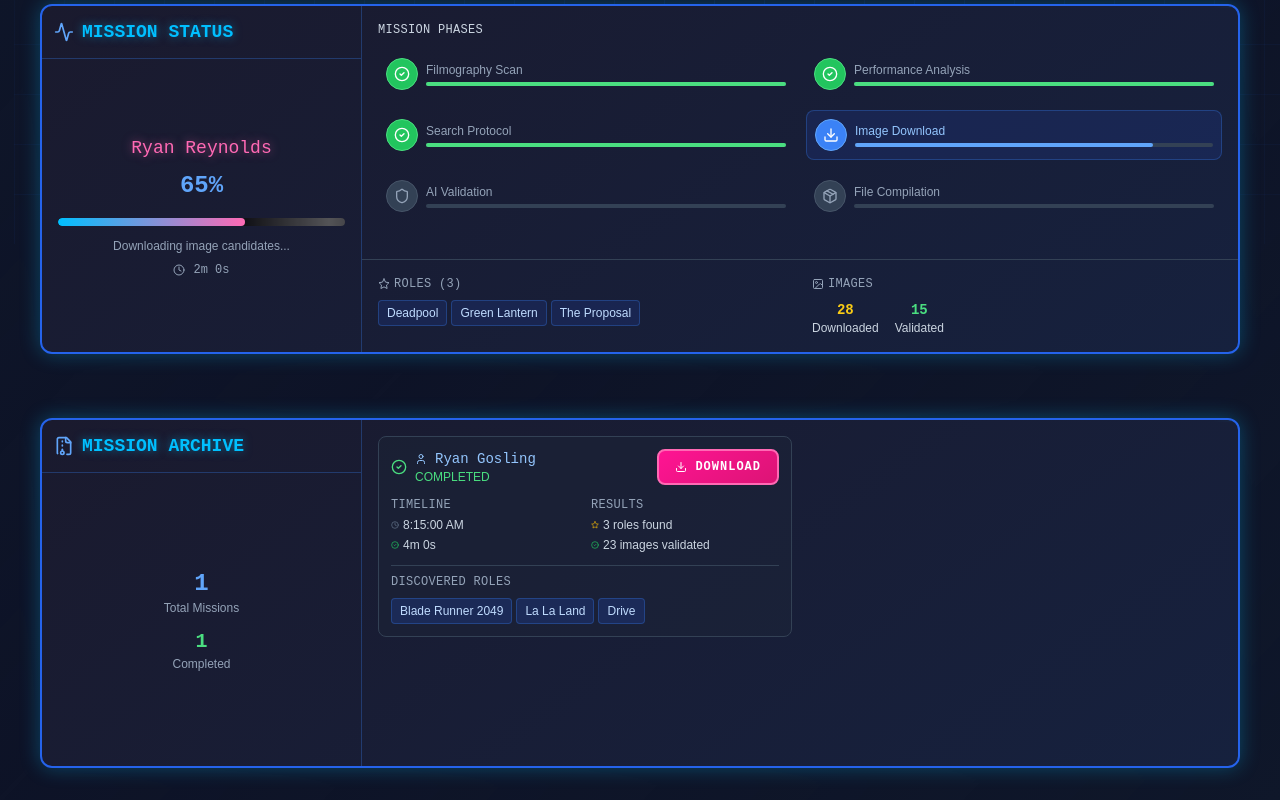
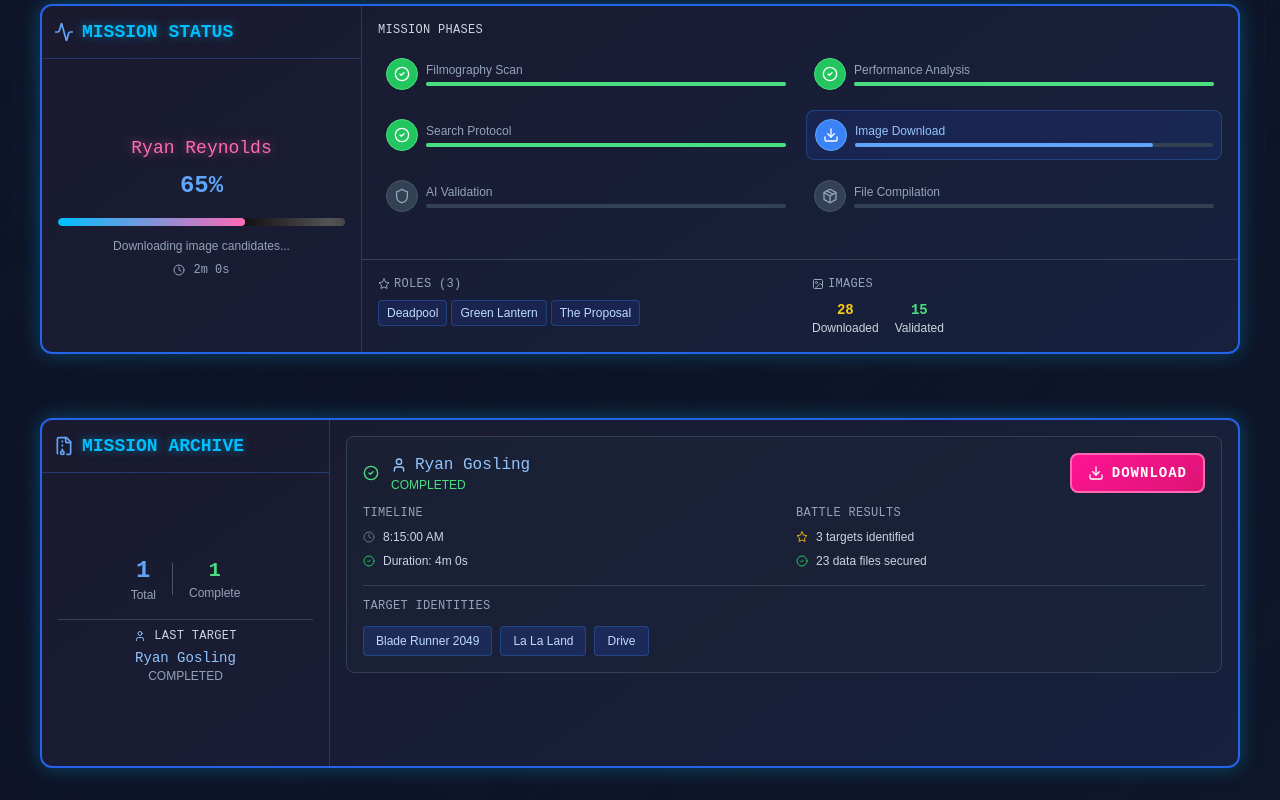
Before and after one commit to Esilos92/print-prep-node, a Next.js app in the folder dashboard/: page / in a window 1280 px wide. Shown: the part 570-1370 px from the top of the page. Built offline with nearby package versions, Linux system fonts and the light colour scheme.

Commit message:
Update JobHistory.tsx

```diff
--- a/dashboard/src/components/JobHistory.tsx
+++ b/dashboard/src/components/JobHistory.tsx
@@ -68,7 +68,7 @@
       <div className="flex h-full">
 
         {/* Left Section - Header & Summary */}
-        <div className="w-80 flex flex-col border-r border-blue-500/30">
+        <div className="w-72 flex flex-col border-r border-blue-500/30">
           {/* Header */}
           <div className="flex items-center justify-between p-3 border-b border-blue-500/30 flex-shrink-0">
             <div className="flex items-center gap-2">
@@ -81,26 +81,43 @@
 
           {/* Summary Stats */}
           <div className="flex-1 flex flex-col justify-center p-4">
-            <div className="text-center space-y-3">
-              <div>
-                <div className="text-2xl font-cyber font-bold text-blue-400">
-                  {jobs.length}
+            <div className="space-y-4">
+              {/* Mission Stats on Same Line */}
+              <div className="flex items-center justify-center gap-4">
+                <div className="text-center">
+                  <div className="text-2xl font-cyber font-bold text-blue-400">
+                    {jobs.length}
+                  </div>
+                  <div className="text-xs text-slate-400 font-ui">Total</div>
                 </div>
-                <div className="text-xs text-slate-400 font-ui">Total Missions</div>
+                <div className="w-px h-8 bg-slate-600"></div>
+                <div className="text-center">
+                  <div className="text-xl font-cyber font-bold text-green-400">
+                    {jobs.filter(j => j.status === 'completed').length}
+                  </div>
+                  <div className="text-xs text-slate-400 font-ui">Complete</div>
+                </div>
               </div>
-              <div>
-                <div className="text-xl font-cyber font-bold text-green-400">
-                  {jobs.filter(j => j.status === 'completed').length}
+
+              {/* Last Processed Celebrity */}
+              {jobs.length > 0 && (
+                <div className="text-center pt-2 border-t border-slate-700">
+                  <div className="flex items-center justify-center gap-2 mb-1">
+                    <User className="w-3 h-3 text-blue-300" />
+                    <span className="text-xs font-cyber text-slate-300 tracking-wide">LAST TARGET</span>
+                  </div>
+                  <div className="text-sm font-cyber text-blue-300">{jobs[0].celebrity}</div>
+                  <div className="text-xs text-slate-400 font-ui">{jobs[0].status.toUpperCase()}</div>
                 </div>
-                <div className="text-xs text-slate-400 font-ui">Completed</div>
-              </div>
+              )}
+
               {jobs.length === 0 && (
-                <div className="mt-4">
+                <div className="text-center pt-2 border-t border-slate-700">
                   <div className="w-12 h-12 bg-slate-800/50 rounded-full flex items-center justify-center mx-auto mb-2">
                     <Calendar className="w-6 h-6 text-slate-600" />
                   </div>
                   <p className="text-xs text-slate-500 font-ui">
-                    No missions logged
+                    No battle data logged
                   </p>
                 </div>
               )}
@@ -116,23 +133,23 @@
             </div>
           ) : (
             <div className="flex-1 overflow-y-auto p-4">
-              <div className="grid grid-cols-1 lg:grid-cols-2 gap-4">
+              <div className="space-y-3">
                 {jobs.map((job, index) => (
                   <motion.div
                     key={job.id}
                     initial={{ opacity: 0, y: 10 }}
                     animate={{ opacity: 1, y: 0 }}
                     transition={{ delay: index * 0.1 }}
-                    className="bg-slate-800/30 border border-slate-700 rounded-lg p-3 hover:border-blue-500/50 transition-all duration-300 hover:bg-slate-800/50"
+                    className="bg-slate-800/30 border border-slate-700 rounded-lg p-4 hover:border-blue-500/50 transition-all duration-300 hover:bg-slate-800/50"
                   >
                     {/* Job Header */}
                     <div className="flex items-center justify-between mb-3">
-                      <div className="flex items-center gap-2 flex-1 min-w-0">
+                      <div className="flex items-center gap-3 flex-1 min-w-0">
                         {getStatusIcon(job.status)}
                         <div className="min-w-0 flex-1">
                           <div className="flex items-center gap-2">
-                            <User className="w-3 h-3 text-blue-300 flex-shrink-0" />
-                            <h4 className="font-cyber text-sm text-blue-300 truncate">
+                            <User className="w-4 h-4 text-blue-300 flex-shrink-0" />
+                            <h4 className="font-cyber text-base text-blue-300 truncate">
                               {job.celebrity}
                             </h4>
                           </div>
@@ -146,34 +163,34 @@
                         <motion.button
                           whileHover={{ scale: 1.05 }}
                           whileTap={{ scale: 0.95 }}
-                          className="cyber-button pink text-xs px-3 py-1 flex items-center gap-1 flex-shrink-0"
+                          className="cyber-button pink text-sm px-4 py-2 flex items-center gap-2 flex-shrink-0"
                           onClick={() => window.open(job.downloadLink, '_blank')}
                         >
-                          <Download className="w-3 h-3" />
+                          <Download className="w-4 h-4" />
                           <span>Download</span>
                         </motion.button>
                       )}
                     </div>
 
-                    {/* Job Details */}
-                    <div className="grid grid-cols-2 gap-3 mb-3">
+                    {/* Job Details Grid with Better Spacing */}
+                    <div className="grid grid-cols-2 gap-6 mb-4">
                       {/* Timeline */}
                       <div>
-                        <h5 className="text-slate-400 text-xs font-cyber tracking-wide mb-1">TIMELINE</h5>
-                        <div className="space-y-1">
+                        <h5 className="text-slate-400 text-xs font-cyber tracking-wide mb-2">TIMELINE</h5>
+                        <div className="space-y-2">
                           {job.startTime && (
-                            <div className="flex items-center gap-1 text-xs">
-                              <Clock className="w-2 h-2 text-slate-500 flex-shrink-0" />
-                              <span className="text-slate-300 font-ui text-xs">
+                            <div className="flex items-center gap-2 text-xs">
+                              <Clock className="w-3 h-3 text-slate-500 flex-shrink-0" />
+                              <span className="text-slate-300 font-ui">
                                 {job.startTime.toLocaleTimeString()}
                               </span>
                             </div>
                           )}
                           {job.endTime && (
-                            <div className="flex items-center gap-1 text-xs">
-                              <CheckCircle2 className="w-2 h-2 text-green-500 flex-shrink-0" />
-                              <span className="text-slate-300 font-ui text-xs">
-                                {formatDuration(job.startTime, job.endTime)}
+                            <div className="flex items-center gap-2 text-xs">
+                              <CheckCircle2 className="w-3 h-3 text-green-500 flex-shrink-0" />
+                              <span className="text-slate-300 font-ui">
+                                Duration: {formatDuration(job.startTime, job.endTime)}
                               </span>
                             </div>
                           )}
@@ -182,21 +199,21 @@
 
                       {/* Stats */}
                       <div>
-                        <h5 className="text-slate-400 text-xs font-cyber tracking-wide mb-1">RESULTS</h5>
-                        <div className="space-y-1">
+                        <h5 className="text-slate-400 text-xs font-cyber tracking-wide mb-2">BATTLE RESULTS</h5>
+                        <div className="space-y-2">
                           {job.roles && (
-                            <div className="flex items-center gap-1 text-xs">
-                              <Star className="w-2 h-2 text-yellow-500 flex-shrink-0" />
-                              <span className="text-slate-300 font-ui text-xs">
-                                {job.roles.length} roles found
+                            <div className="flex items-center gap-2 text-xs">
+                              <Star className="w-3 h-3 text-yellow-500 flex-shrink-0" />
+                              <span className="text-slate-300 font-ui">
+                                {job.roles.length} targets identified
                               </span>
                             </div>
                           )}
                           {job.imagesValidated && (
-                            <div className="flex items-center gap-1 text-xs">
-                              <CheckCircle2 className="w-2 h-2 text-green-500 flex-shrink-0" />
-                              <span className="text-slate-300 font-ui text-xs">
-                                {job.imagesValidated} images validated
+                            <div className="flex items-center gap-2 text-xs">
+                              <CheckCircle2 className="w-3 h-3 text-green-500 flex-shrink-0" />
+                              <span className="text-slate-300 font-ui">
+                                {job.imagesValidated} data files secured
                               </span>
                             </div>
                           )}
@@ -206,49 +223,27 @@
 
                     {/* Discovered Roles */}
                     {job.roles && job.roles.length > 0 && (
-                      <div className="pt-2 border-t border-slate-700">
-                        <h5 className="text-slate-400 text-xs mb-2 font-cyber tracking-wide">
-                          DISCOVERED ROLES
+                      <div className="pt-3 border-t border-slate-700">
+                        <h5 className="text-slate-400 text-xs mb-3 font-cyber tracking-wide">
+                          TARGET IDENTITIES
                         </h5>
-                        <div className="flex flex-wrap gap-1">
+                        <div className="flex flex-wrap gap-2">
                           {job.roles.slice(0, 3).map((role, roleIndex) => (
                             <motion.span
                               key={role}
                               initial={{ opacity: 0, scale: 0.8 }}
                               animate={{ opacity: 1, scale: 1 }}
                               transition={{ delay: roleIndex * 0.1 }}
-                              className="text-xs bg-blue-900/40 text-blue-200 px-2 py-1 rounded border border-blue-500/30 font-ui"
+                              className="text-xs bg-blue-900/40 text-blue-200 px-3 py-1.5 rounded border border-blue-500/30 font-ui"
                             >
                               {role}
                             </motion.span>
                           ))}
                           {job.roles.length > 3 && (
-                            <span className="text-xs text-slate-400 px-2 py-1 font-ui">
-                              +{job.roles.length - 3}
+                            <span className="text-xs text-slate-400 px-3 py-1.5 font-ui">
+                              +{job.roles.length - 3} more
                             </span>
                           )}
-                        </div>
-                      </div>
-                    )}
-
-                    {/* Progress Bar for Running Jobs */}
-                    {job.status === 'running' && (
-                      <div className="mt-3 pt-2 border-t border-slate-700">
-                        <div className="flex justify-between items-center mb-1">
-                          <span className="text-xs text-slate-400 font-cyber">
-                            {job.currentPhase}
-                          </span>
-                          <span className="text-xs text-blue-400 font-cyber font-bold">
-                            {job.progress}%
-                          </span>
-                        </div>
-                        <div className="progress-bar h-1">
-                          <motion.div
-                            className="progress-fill"
-                            initial={{ width: 0 }}
-                            animate={{ width: `${job.progress}%` }}
-                            transition={{ duration: 0.5 }}
-                          />
                         </div>
                       </div>
                     )}
```
